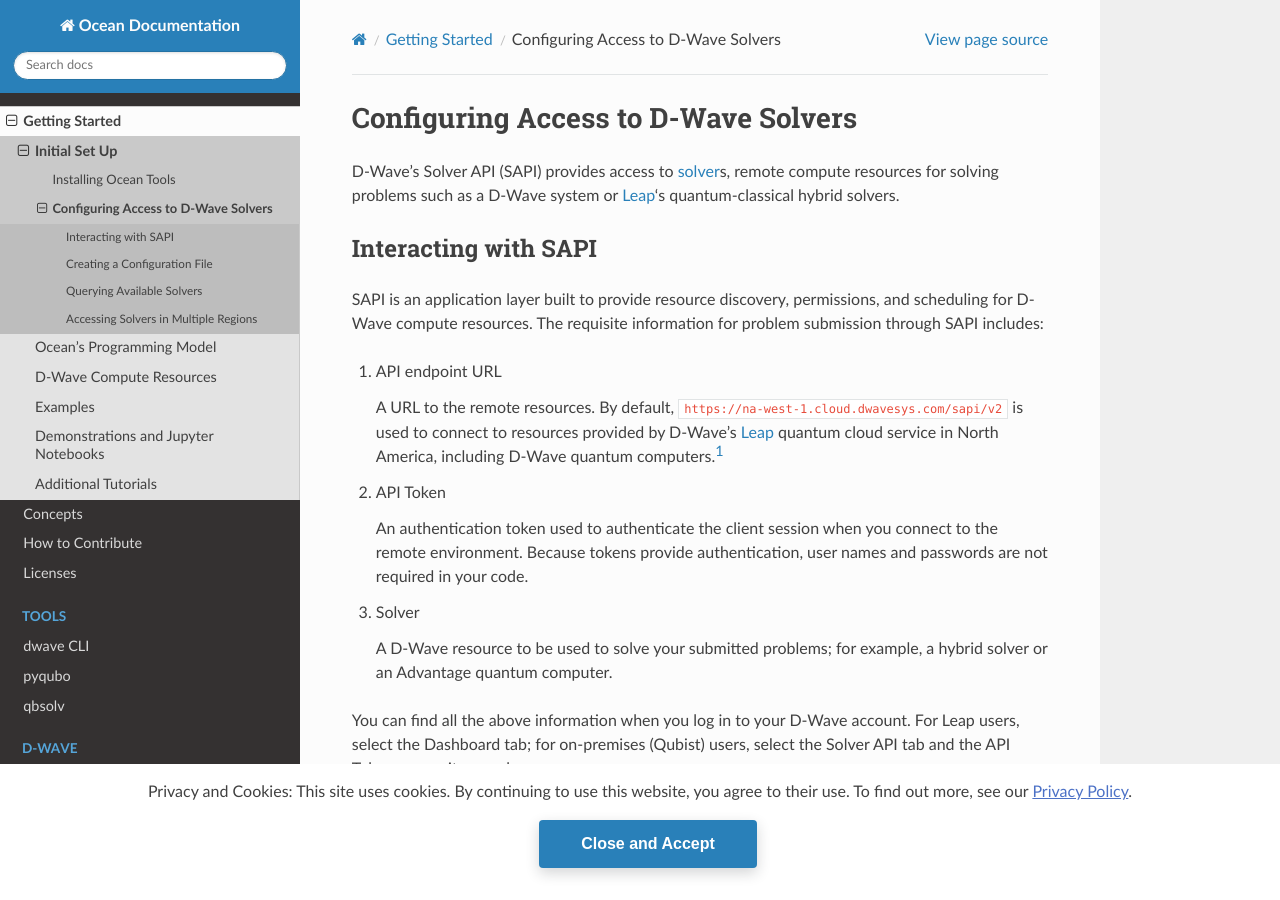
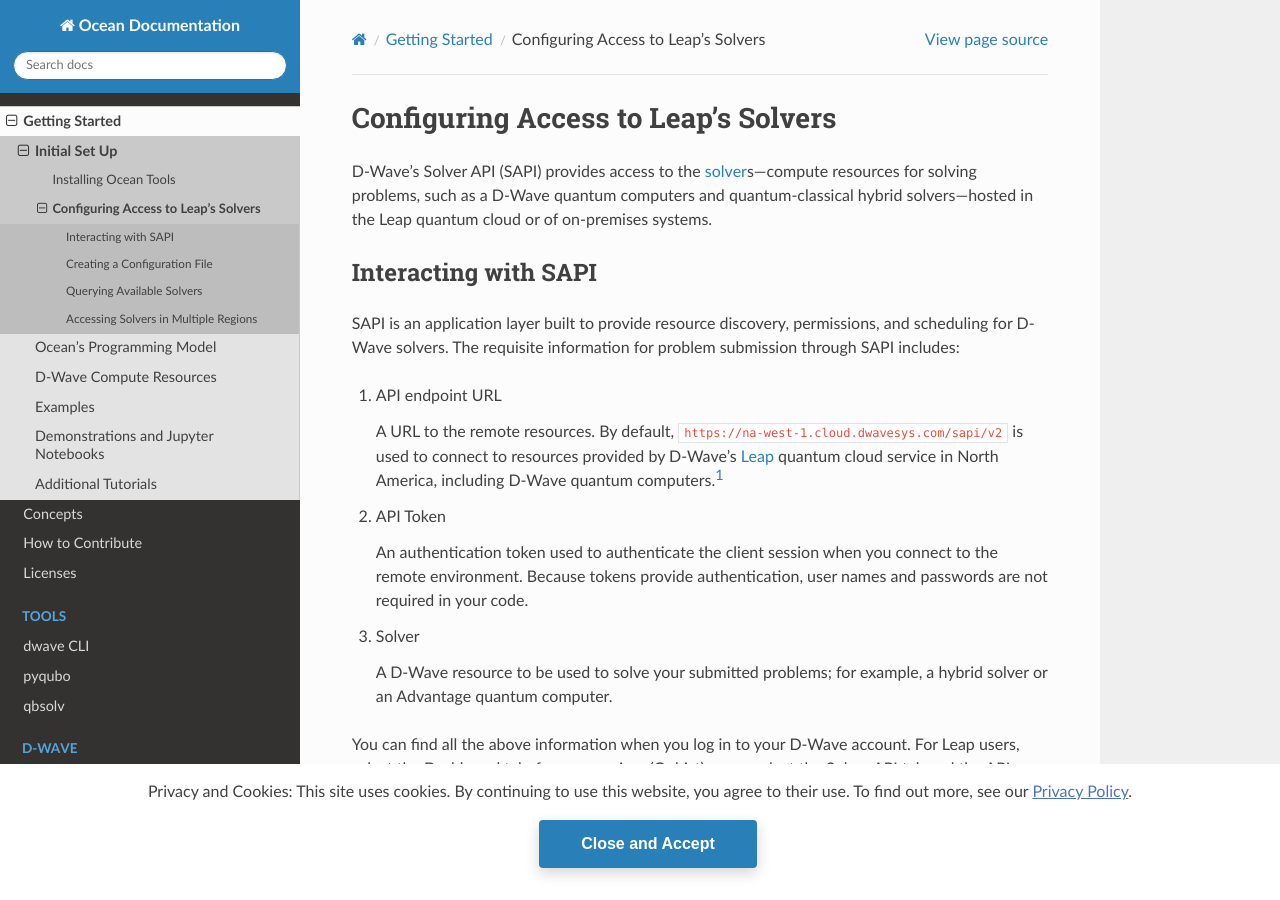
Before and after one commit to dwavesystems/dwave-ocean-sdk, a Sphinx documentation site: the page built from docs/overview/sapi.rst, in a window 1280 px wide and 900 px high. Built offline with Sphinx 7.4.7 and the Read the Docs theme 2.0.0, drawn with Linux system fonts in a browser that asks for light colours; pages that are not in the unit, such as notebooks, are missing from menus; the version number could not be read and is left out.

Commit message:
Update intro

```diff
--- a/docs/overview/sapi.rst
+++ b/docs/overview/sapi.rst
@@ -1,18 +1,19 @@
 .. _sapi_access:
 
 ====================================
-Configuring Access to D-Wave Solvers
+Configuring Access to Leap's Solvers
 ====================================
 
-D-Wave's Solver API (SAPI) provides access to :term:`solver`\ s, remote compute resources
-for solving problems such as a D-Wave system or `Leap <https://cloud.dwavesys.com/leap/>`_\ 's
-quantum-classical hybrid solvers.
+D-Wave's Solver API (SAPI) provides access to the :term:`solver`\ s---compute
+resources for solving problems, such as a D-Wave quantum computers and
+quantum-classical hybrid solvers---hosted in the Leap quantum cloud or of
+on-premises systems.
 
 Interacting with SAPI
 =====================
 
 SAPI is an application layer built to provide resource discovery, permissions, and
-scheduling for D-Wave compute resources. The requisite information for problem
+scheduling for D-Wave solvers. The requisite information for problem
 submission through SAPI includes:
 
 1. API endpoint URL
```
